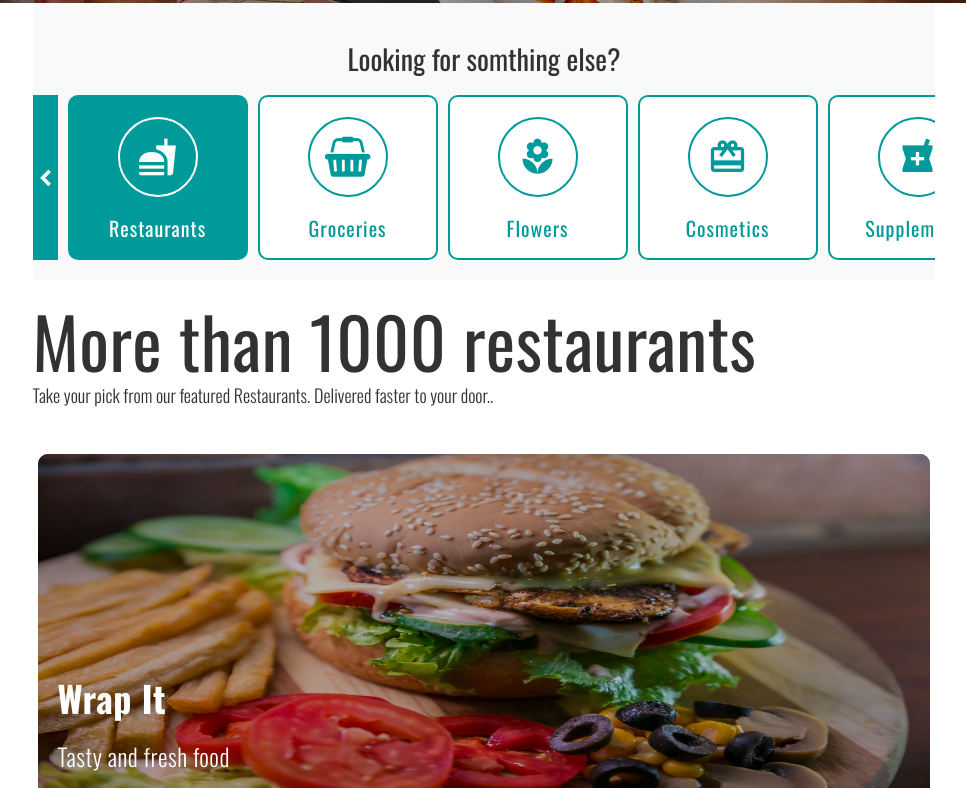
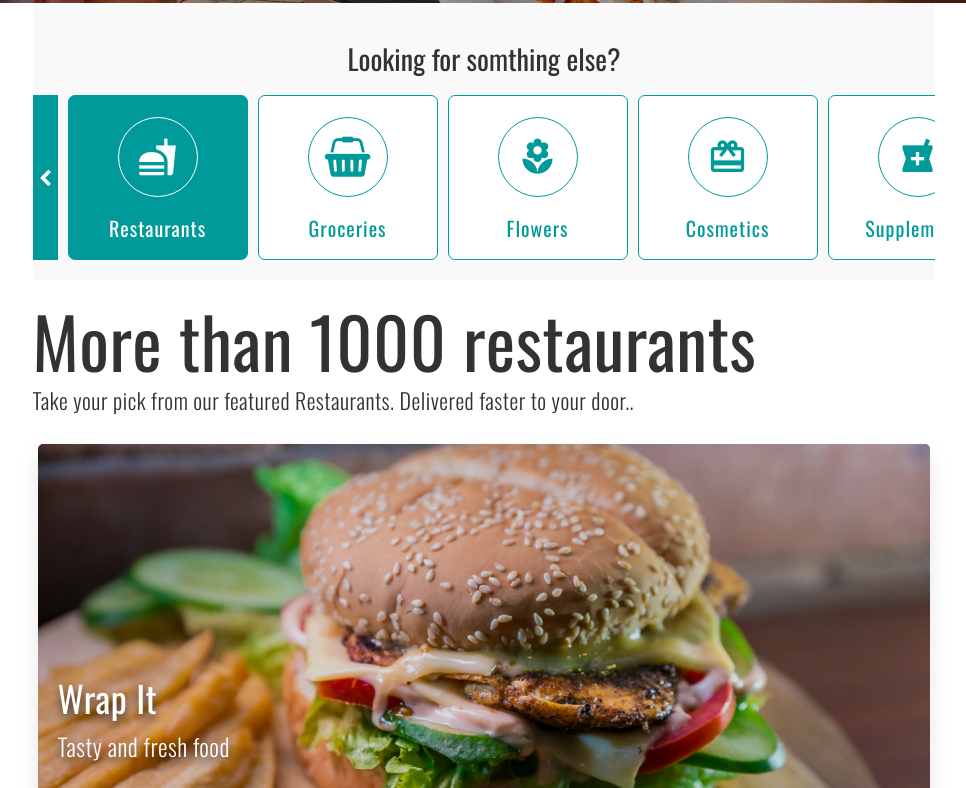
Before and after one commit to khattab88/expresso, a website: page index.html in a window 1280 px wide. Shown: the part 612-1400 px from the top of the page, without its empty margins (156-1122 px from the left). Drawn offline with nearby package versions, Linux system fonts and the light colour scheme.

Commit message:
fix home page fonts and borders

```diff
--- a/sass/abstracts/_variables.scss
+++ b/sass/abstracts/_variables.scss
@@ -14,3 +14,7 @@ $color-red: #f33;
 $color-social-facebook: #3b5998;
 $color-social-twitter: #1DA1F2;
 $color-social-instagram: #3f729b;
+
+$border-radius-small: 3px;
+$border-radius-medium: 5px;
+$border-radius-large: 7px;
--- a/sass/base/_utilities.scss
+++ b/sass/base/_utilities.scss
@@ -1 +1,5 @@
 /* Utilities */
+
+.margin-bottom-small { margin-bottom: 1.5rem }
+.margin-bottom-medium { margin-bottom: 3rem }
+.margin-bottom-large { margin-bottom: 6rem }
--- a/sass/layout/_footer.scss
+++ b/sass/layout/_footer.scss
@@ -17,6 +17,7 @@
         padding: 4rem 0;
         font-size: 3.6rem;
         letter-spacing: 1.5px;
+        font-weight: 400;
     }
 
     &__links {
@@ -38,6 +39,7 @@
         margin: 0 .5rem;
         font-size: 1.6rem;
         line-height: 4.4rem;
+        letter-spacing: .75px;
     }
 
     &__link {
@@ -97,6 +99,7 @@
         color: $color-white;
         transition: all .2s;
         font-size: 2rem;
+        font-weight: 300;
     }
     &__flag {
         margin-right: 1.2rem;
@@ -119,7 +122,7 @@
     padding: 4rem 0 5rem 0;
     text-align: center;
     font-size: 1.4rem;
-    letter-spacing: 0.5px;
+    letter-spacing: 0.75px;
     line-height: 1.5;
 }
 
--- a/sass/layout/_nav.scss
+++ b/sass/layout/_nav.scss
@@ -93,10 +93,12 @@
             border-bottom: none;
         }
     }
+
     &__link {
         text-decoration: none;
         color: $color-white;
-        letter-spacing: 1.5px;
+        letter-spacing: .5px;
+        transition: all .2s;
     }
 }
 
--- a/sass/pages/_home.scss
+++ b/sass/pages/_home.scss
@@ -12,12 +12,12 @@
     margin: 4.5rem auto 0 auto;
     padding-top: 15%;
     width: 94%;
-    font-weight: 300;
+    font-weight: 400;
     display: flex;
     flex-direction: column;
 
     &__title {
-        font-weight: 300;
+        font-weight: 400;
         font-size: 2.5rem;
         color: #fff;
         text-shadow: .2rem .2rem .1rem rgba($color-black, .2);
@@ -109,12 +109,12 @@
     list-style: none;
     display: inline-block;
     margin: 0 .5rem;
-    border-radius: 1rem;
+    border-radius: $border-radius-large;
     display: flex;
     flex-direction: column;
     justify-content: space-evenly;
     align-items: center;
-    border: .2rem solid $color-main;
+    border: .15rem solid $color-main;
     transition: all .2s;
 
     &__head {
@@ -122,7 +122,7 @@
         height: 8rem;
         border-radius: 50%;
         border-style: solid;
-        border-width: .2rem;
+        border-width: .15rem;
         border-color: $color-main;
         display: flex;
         justify-content: center;
@@ -162,12 +162,13 @@
     }
     &__title-secondary {
         line-height: 2.8rem;
-        font-size: 1.8rem;
-        padding-bottom: 1rem;
+        font-size: 2.2rem;
+        padding: .5rem 0;
         color: $color-font-dark;
+        letter-spacing: .5px;
     }
     &__box {
-        margin: 3rem 0;
+        margin: 2rem 0;
     }
     &__row {
         display: flex;
@@ -187,6 +188,7 @@
         margin: .5rem auto;
         margin-left: 1%;
         font-size: 2rem;
+        font-weight: 400;
         padding: 1rem 0;
         text-align: center;
         transition: all .2s;
@@ -200,35 +202,47 @@
 .restaurant-card {
     min-height: 20rem;
     min-width: 17.7rem;
-    border-radius: 1rem;
-    background-color: $color-black;
+    border-radius: $border-radius-medium;
     color: $color-white;
     position: relative;
     transition: all .2s;
+    overflow: hidden;
+    box-shadow: 0 1rem 2rem rgba($color-black, .1);
 
     &__link {
         color: $color-white;
+        display: block;
+        background-color: $color-black;
+        border-radius: $border-radius-medium;
     }
     &__img {
         width: 100%;
         height: 19.8rem;
-        border-radius: 1rem;
-        opacity: 0.7;
+        border-radius: $border-radius-medium;
+        display: block;
+        opacity: .85;
+    }
+
+    &__name,
+    &__desc {
+        left: 2rem;
+        text-shadow: 0 .5rem 1rem rgba($color-black, .7);
     }
     &__name {
-        font-size: 1.8rem;
+        font-size: 2.4rem;
+        font-weight: 400;
         letter-spacing: 0.5px;
         position: absolute;
         bottom: 4rem;
-        left: 1rem;
+        margin-bottom: .5rem;
     }
     &__desc {
-        font-size: 1.4rem;
-        letter-spacing: 0.5px;
+        font-size: 1.6rem;
+        font-weight: 300;
+        letter-spacing: 1px;
         line-height: 1.8rem;
         position: absolute;
         bottom: 2rem;
-        left: 1rem;
     }
 
     &--big {
@@ -333,21 +347,15 @@
 
     /* showcase section */
     .restaurant-card {
+
         &:hover {
             transform: scale(1.01);
             transition: transform 0.3s, opacity 0.3s;
         }
+
         &__name,
         &__desc {
             text-align: center;
-        }
-        &__name {
-            font-size: 3.6rem;
-            font-weight: 700;
-            margin-bottom: 1.5rem;
-        }
-        &__desc {
-            font-size: 3rem;
         }
     }
 
```
Also changed, not shown: assets/css/main.css.
